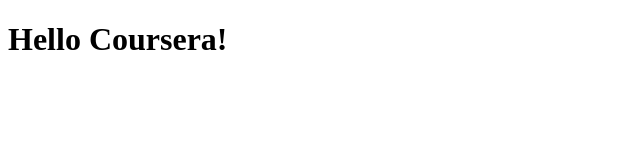
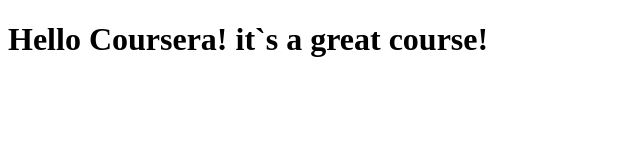
Before and after one commit to Ashamandi/Coursera-Test, a plain HTML site: page site/index.html in a window 1280 px wide. Shown: the whole page, without its empty margins (0-640 px from the left). Drawn offline with Linux system fonts and the light colour scheme.

Commit message:
Small addition to our page content

```diff
--- a/site/index.html
+++ b/site/index.html
@@ -4,6 +4,6 @@
 	<title>Hello Coursera!</title>
 </head>
 <body>
-<h1>Hello Coursera!</h1>
+<h1>Hello Coursera! it`s a great course!</h1>
 </body>
 </html>
```
